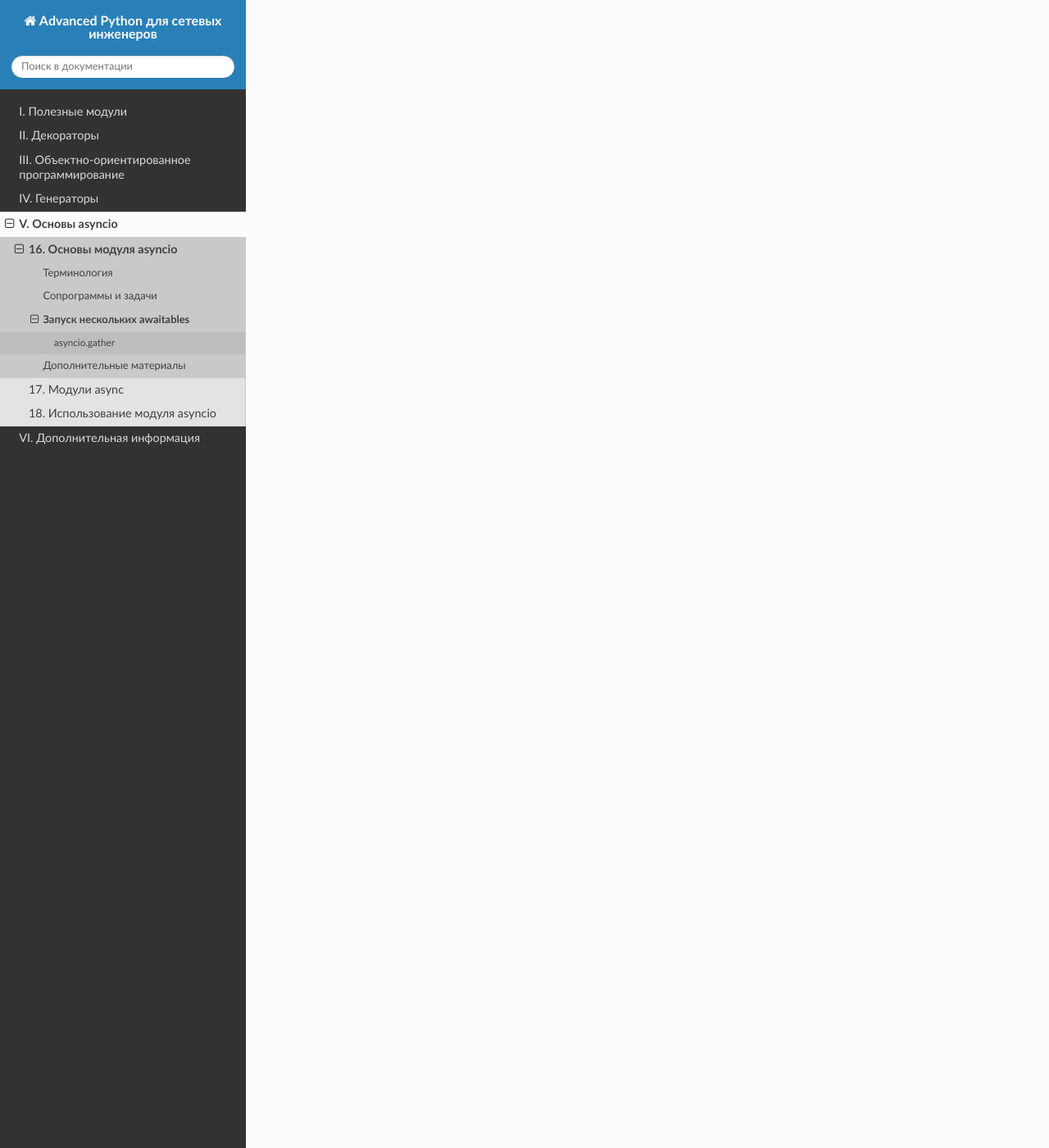
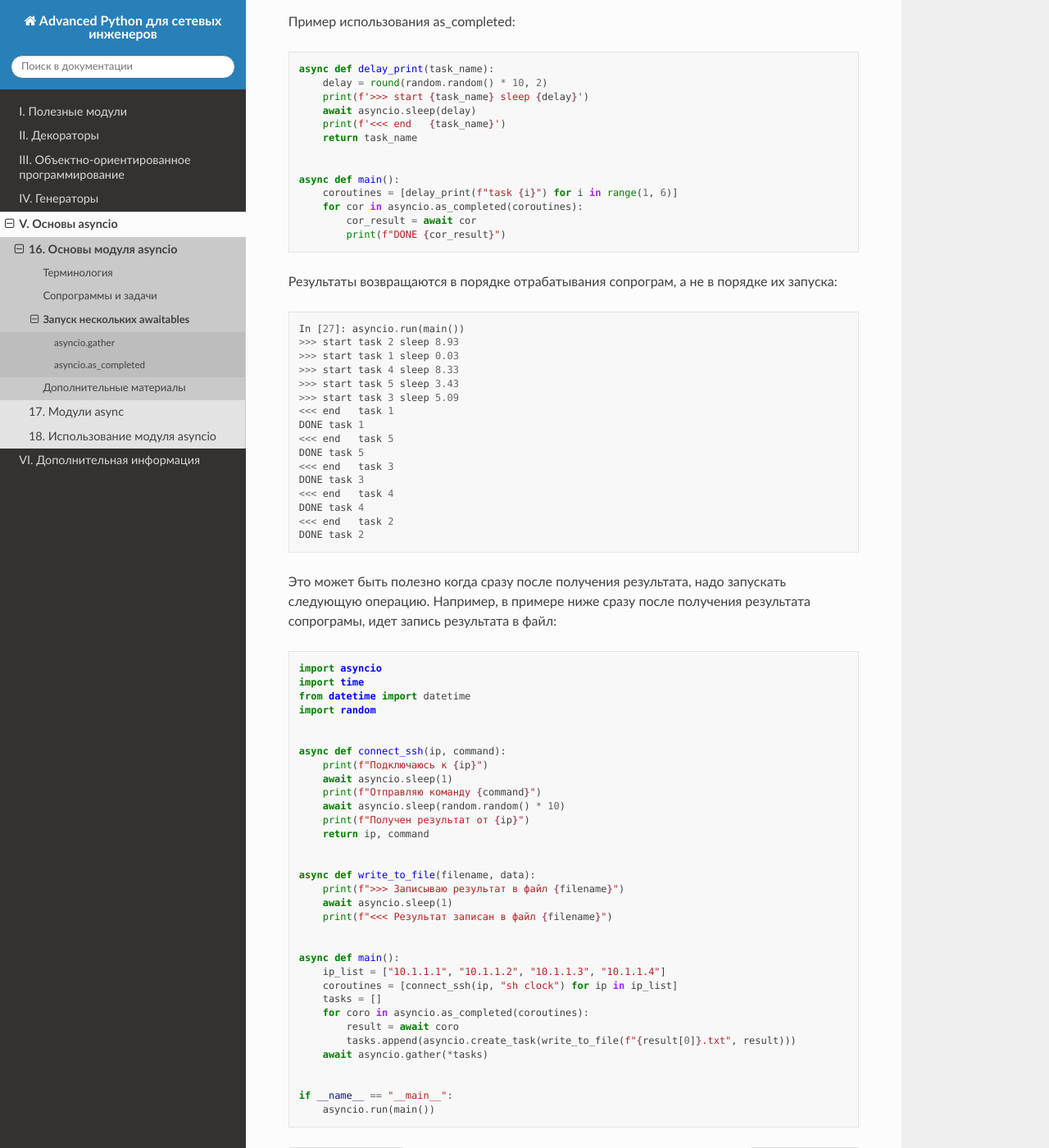
Before and after one commit to natenka/advpyneng-book, a Sphinx documentation site: the page built from docs/source/book/16_asyncio_basics/run_awaitables.rst, in a window 1280 px wide and 1400 px high, scrolled down 3051 px. Shown: the whole window at 82% size. Built offline with Sphinx 7.4.7 and the Read the Docs theme 2.0.0, drawn with Linux system fonts in a browser that asks for light colours; pages that are not in the unit, such as notebooks, are missing from menus; some of the changed text lies outside the part shown.

Commit message:
update asyncio as_completed

```diff
--- a/docs/source/book/16_asyncio_basics/run_awaitables.rst
+++ b/docs/source/book/16_asyncio_basics/run_awaitables.rst
@@ -5,9 +5,9 @@
 или задач:
 
 * asyncio.gather
+* asyncio.as_completed
 * asyncio.wait
 * asyncio.wait_for
-* asyncio.as_completed
 
 
 asyncio.gather
@@ -144,3 +144,97 @@ asyncio.gather
 
     In [17]: isinstance(result[2], Exception)
     Out[17]: True
+
+
+asyncio.as_completed
+--------------------
+
+Функция as_completed запускает на выполнение awaitable объекты, которые перечислены
+в последовательности aws:
+
+.. code:: python
+
+    asyncio.as_completed(aws, *, timeout=None)
+
+Возвращает итератор с сопрограмами, в порядке получения результата от сопрограмм.
+Функция генерирует исключение asyncio.TimeoutError, если за timeout отработали не
+все сопрограмы.
+
+Пример использования as_completed:
+
+.. code:: python
+
+    async def delay_print(task_name):
+        delay = round(random.random() * 10, 2)
+        print(f'>>> start {task_name} sleep {delay}')
+        await asyncio.sleep(delay)
+        print(f'<<< end   {task_name}')
+        return task_name
+
+
+    async def main():
+        coroutines = [delay_print(f"task {i}") for i in range(1, 6)]
+        for cor in asyncio.as_completed(coroutines):
+            cor_result = await cor
+            print(f"DONE {cor_result}")
+
+Результаты возвращаются в порядке отрабатывания сопрограм, а не в порядке их запуска:
+
+.. code:: python
+
+    In [27]: asyncio.run(main())
+    >>> start task 2 sleep 8.93
+    >>> start task 1 sleep 0.03
+    >>> start task 4 sleep 8.33
+    >>> start task 5 sleep 3.43
+    >>> start task 3 sleep 5.09
+    <<< end   task 1
+    DONE task 1
+    <<< end   task 5
+    DONE task 5
+    <<< end   task 3
+    DONE task 3
+    <<< end   task 4
+    DONE task 4
+    <<< end   task 2
+    DONE task 2
+
+Это может быть полезно когда сразу после получения результата, надо запускать следующую
+операцию. Например, в примере ниже сразу после получения результата сопрограмы, идет запись
+результата в файл:
+
+.. code:: python
+
+    import asyncio
+    import time
+    from datetime import datetime
+    import random
+
+
+    async def connect_ssh(ip, command):
+        print(f"Подключаюсь к {ip}")
+        await asyncio.sleep(1)
+        print(f"Отправляю команду {command}")
+        await asyncio.sleep(random.random() * 10)
+        print(f"Получен результат от {ip}")
+        return ip, command
+
+
+    async def write_to_file(filename, data):
+        print(f">>> Записываю результат в файл {filename}")
+        await asyncio.sleep(1)
+        print(f"<<< Результат записан в файл {filename}")
+
+
+    async def main():
+        ip_list = ["10.1.1.1", "10.1.1.2", "10.1.1.3", "10.1.1.4"]
+        coroutines = [connect_ssh(ip, "sh clock") for ip in ip_list]
+        tasks = []
+        for coro in asyncio.as_completed(coroutines):
+            result = await coro
+            tasks.append(asyncio.create_task(write_to_file(f"{result[0]}.txt", result)))
+        await asyncio.gather(*tasks)
+
+
+    if __name__ == "__main__":
+        asyncio.run(main())
```
Also changed, not shown: other parts of docs/source/book/16_asyncio_basics/run_awaitables.rst (+1 -1 lines), docs/source/book/16_asyncio_basics/basics.rst (+29 -29 lines).
